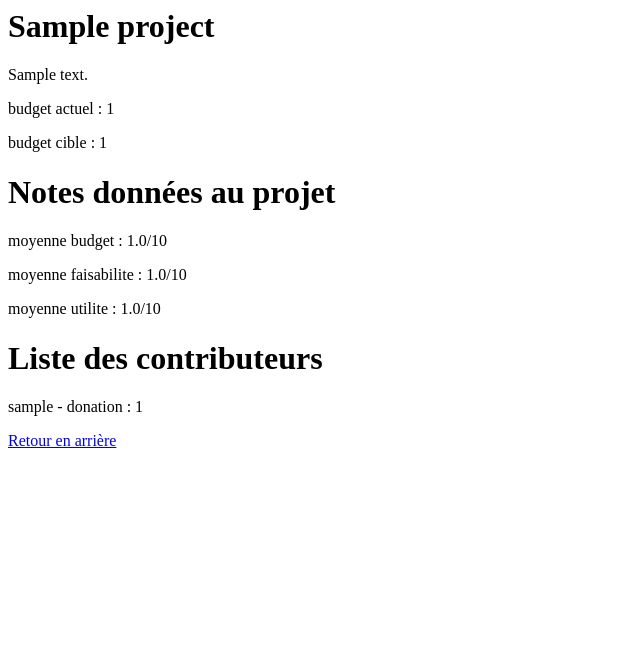
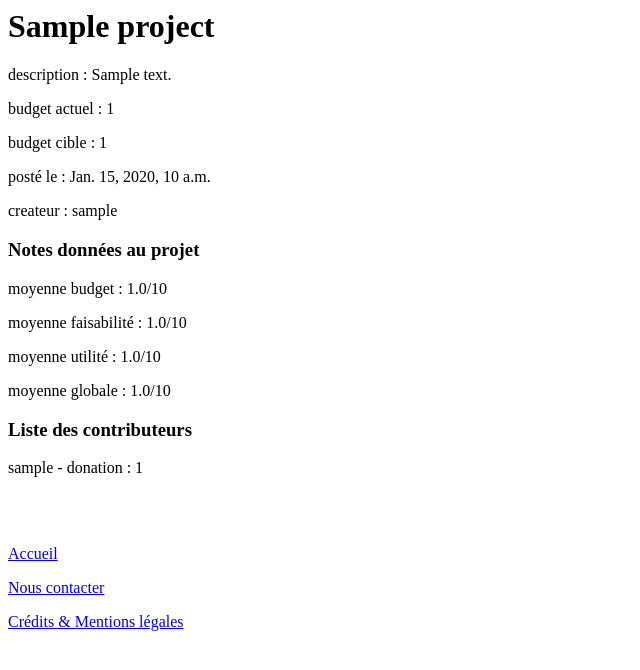
Before and after one commit to KylianViaux/SiteDjangoGreen, a Django app: page /projectId/1 in a window 1280 px wide. Shown: the top 670 px of the page, without its empty margins (0-640 px from the left). Run offline with Django 3.2, Linux system fonts and the light colour scheme; tables that the repository leaves empty hold one stand-in row (values such as "Sample post"); some libraries are stand-ins or nearby versions.

Commit message:
modification mineures sur la page de visualisation du projet

```diff
--- a/makeOurPlanetGreatAgain/blog/templates/blog/voirProjet.html
+++ b/makeOurPlanetGreatAgain/blog/templates/blog/voirProjet.html
@@ -1,37 +1,48 @@
 <h1>{{ project.nom }}</h1>
-<p> {{ project.description }}</p>
+<p> description : {{ project.description }}</p>
 <p> budget actuel : {{ project.budgetActuel }}</p>
 <p> budget cible  : {{ project.budgetCible }}</p>
+<p> posté le : {{ project.datePublication }}</p>
+<p> createur : {{ project.idCreateur }} </p>
 
+<h3> Notes données au projet  </h3>
+<p>moyenne budget : {{ avg_noteBudget }}/10</p>
+<p>moyenne faisabilité : {{ avg_noteFaisabilite }}/10</p>
+<p>moyenne utilité : {{ avg_noteUtilite }}/10 </p>
+{% if moyenne is not None  %}
+    <p>moyenne globale : {{ moyenne }}/10 </p>
+{% endif %}
+
+
+<h3> Liste des contributeurs </h3>
+{% for values in contributions %}
+    <p> {{ values.nom }} - donation : {{ values.contribution }} </p>
+{% empty %}
+    <p>Aucun contributeur.</p>
+{% endfor %}
+
+
+<!-- Si l'utilisateur est connecté -->
 {% if user.is_authenticated %}
-    Donate
+    <h3>Donner</h3>
     <p><a href="{% url 'donate' id=project.id contribution=10  %}">10</a></p>
     <p><a href="{% url 'donate' id=project.id contribution=25 %}">25</a></p>
     <p><a href="{% url 'donate' id=project.id contribution=50 %}">50</a></p>
-{% endif %}
-<!-- voir pour ajouter un formulaire avec "autre montant" -->
 
-
-<h1> Notes données au projet  </h1>
-<p>moyenne budget : {{ avg_noteBudget }}/10</p>
-<p>moyenne faisabilite : {{ avg_noteFaisabilite }}/10</p>
-<p>moyenne utilite : {{ avg_noteUtilite }}/10 </p>
-
-
-{% if user.isExpert %}
+    <!-- Si l'utilisateur est un expert -->
+    {% if user.isExpert %}
     <h1> Attribuer une nouvelle note  </h1>
     <form method="post" enctype="multipart/form-data" novalidate>
         {% csrf_token %}
         {{ form }}
         <button type="submit" class="form-button btn btn-success">Submit</button>
     </form>
+    {% endif %}
+
 {% endif %}
 
-<h1> Liste des contributeurs </h1>
-{% for values in contributions %}
-    <p> {{ values.name }} - donation : {{ values.contribution }} </p>
-{% empty %}
-<p>Aucun user.</p>
-{% endfor %}
+</br></br>
 
-<p><a href="{% url 'accueil' %}">Retour en arrière</a></p>
+<p><a href="{% url 'accueil' %}">Accueil</a></p>
+<p><a href="{% url 'contact' %}">Nous contacter</a></p>
+<p><a href="{% url 'mentionsLegales' %}">Crédits & Mentions légales</a></p>
--- a/makeOurPlanetGreatAgain/blog/views.py
+++ b/makeOurPlanetGreatAgain/blog/views.py
@@ -62,7 +62,6 @@ def home(request):
     objects = InvestorLink.objects.all().select_related('idProject').order_by('-dateTransaction')[0:1]
     for object in objects:
         project_id = object.idProject_id
-        logger.error("projectId {}".format(project_id))
         last_contributed_project = get_object_or_404(Project, id=project_id)
     objects = ExpertNote.objects.filter(idProject=project_id).select_related('idExpert')
     comments = []
@@ -94,59 +93,66 @@ def voirUtilisateur(request, id, slug):
 
 #--------------------------------------------------------------------------------------------------------------------------
 
-# Retourne tous les projets existants
+# La fonction permet :
+#   - De visualiser toutes les informations concernant un projet
+#   - De contribuer à celui-ci pour n'importe quel utilisateur connecté
+#   - De commenter et d'évaluer un projet si l'utilisateur connecté est un expert
 def voirProjet(request, id):
 
-    project = get_object_or_404(Project, id=id)
-    form = ""
+    project = get_object_or_404(Project, id = id)
 
-    # Récupération de toutes les notes que le projet a recu
+    # Récupération des moyennes dans chaque catégorie que le projet à reçu
+    # Calcul de la moyenne sur toutes les notes
     object = ExpertNote.objects.filter(idProject=project.id)
     avg_noteBudget = object.aggregate(Avg('noteBudget')).get('noteBudget__avg')
     avg_noteFaisabilite = object.aggregate(Avg('noteFaisabilite')).get('noteFaisabilite__avg')
     avg_noteUtilite = object.aggregate(Avg('noteUtilite')).get('noteUtilite__avg')
-
-    # Si la personne connectée est un expert permet formulaire permettant de noter un projet
-    if request.user.is_authenticated:
-        if request.user.isExpert:
-            if request.method == 'POST':
-                    form = ExpertForm(request.POST)
-                    if form.is_valid():
-                        current_user = request.user
-                        note1=request.POST.get('noteBudget')
-                        note2=request.POST.get('noteFaisabilite')
-                        note3=request.POST.get('noteUtilite')
-                        note4=(int(note1)+int(note2)+int(note3))/3
-                        note = ExpertNote.objects.create(
-                           idExpert=current_user,
-                           idProject=project,
-                           noteBudget=note1,
-                           noteFaisabilite=note2,
-                           noteUtilite=note3,
-                           noteGlobale=note4,
-                           commentaire=request.POST.get('commentaire'),
-                        )
-            else:
-                form = ExpertForm()
+    if avg_noteBudget is not None:
+        moyenne = round((avg_noteBudget+avg_noteFaisabilite+avg_noteUtilite)/3,2)
 
     # Renvoi la liste des 5 plus gros contributeurs ainsi que leur donation
     contributions = []
     objects = InvestorLink.objects.filter(idProject=project).select_related('idInvestisseur').order_by('-contribution')[0:5]
     for object in objects:
         array = {}
-        array['name'] = object.idInvestisseur.username
+        array['nom'] = object.idInvestisseur.username
         array['contribution'] = object.contribution
         contributions.append(array)
 
-    return render(request, 'blog/voirProjet.html', { 'project':project, 'user':request.user, 'contributions':contributions, 'form':form, 'avg_noteBudget':avg_noteBudget, 'avg_noteFaisabilite':avg_noteFaisabilite,  'avg_noteUtilite':avg_noteUtilite})
+    # Si la personne connectée est un expert le formulaire permettant de noter ce projet est traité ou affiché
+    form = ""
+    if request.user.is_authenticated:
+        if request.user.isExpert:
+            if request.method == 'POST':
+                form = ExpertForm(request.POST)
+                if form.is_valid():
+                    current_user = request.user
+                    note1 = request.POST.get('noteBudget')
+                    note2 = request.POST.get('noteFaisabilite')
+                    note3 = request.POST.get('noteUtilite')
+                    note4 = (int(note1)+int(note2)+int(note3))/3
+                    note = ExpertNote.objects.create(
+                       idExpert = current_user,
+                       idProject = project,
+                       noteBudget = note1,
+                       noteFaisabilite = note2,
+                       noteUtilite = note3,
+                       noteGlobale = note4,
+                       commentaire = request.POST.get('commentaire'),
+                    )
+            else:
+                form = ExpertForm()
+
+    return render(request, 'blog/voirProjet.html', locals())
 
 #--------------------------------------------------------------------------------------------------------------------------
 
-# Permet à un utilisateur connecté d'effectuer un don sur un projet definit par un identifiant
+# Permet à un utilisateur connecté d'effectuer un don sur un projet defini par son identifiant
+# Une fois le don effectué l'utilisateur est redirigé vers la page du projet
 @login_required(redirect_field_name='redirect_to')
 def donate(request, id, contribution):
 
-    #récupération de l'utilisateur connecté ainsi que du projet
+    # Récupération de l'utilisateur connecté ainsi que du projet
     current_user = request.user
     project = get_object_or_404(Project, id=id)
 
@@ -154,13 +160,13 @@ def donate(request, id, contribution):
     # Si la transaction n'existe pas encore on la créée
     # Sinon on la met à jour
     # On sauvegarde la transaction effectuée dans derniereTransaction
-    object = InvestorLink.objects.filter(idProject=project, idInvestisseur=current_user)
+    object = InvestorLink.objects.filter(idProject = project, idInvestisseur = current_user)
     if not object.exists():
         donation = InvestorLink.objects.create(
-            idProject=project,
-            idInvestisseur=current_user,
-            contribution=contribution,
-            derniereTransaction=contribution
+            idProject = project,
+            idInvestisseur = current_user,
+            contribution = contribution,
+            derniereTransaction = contribution
         )
     else :
         for obj in object:
@@ -172,7 +178,8 @@ def donate(request, id, contribution):
     # Maj du budget dans la table projet
     project.budgetActuel += contribution
     project.save()
-    return voirProjet(request, id)
+
+    return redirect('projectId', id = id)
 
 #--------------------------------------------------------------------------------------------------------------------------
 
@@ -224,12 +231,13 @@ def nouveauProject(request):
     if request.method == 'POST':
         form = ProjectForm(request.POST)
         if form.is_valid():
-            cd = form.cleaned_data
+            utilisateur = request.user
             nom=request.POST.get('nom')
             budgetCible=request.POST.get('budgetCible')
             description=request.POST.get('description')
             project = Project.objects.create(
                 nom=nom,
+                createur=utilisateur,
                 budgetActuel=0,
                 budgetCible=budgetCible,
                 description=description
@@ -239,6 +247,7 @@ def nouveauProject(request):
         form = ProjectForm()
         if 'submitted' in request.GET:
             submitted = True
+
     return render(request, 'blog/nouveauProject.html', {'form':form, 'submitted':submitted})
 
 #--------------------------------------------------------------------------------------------------------------------------
```
Also changed, not shown: makeOurPlanetGreatAgain/blog/models.py (+28 -36 lines).
